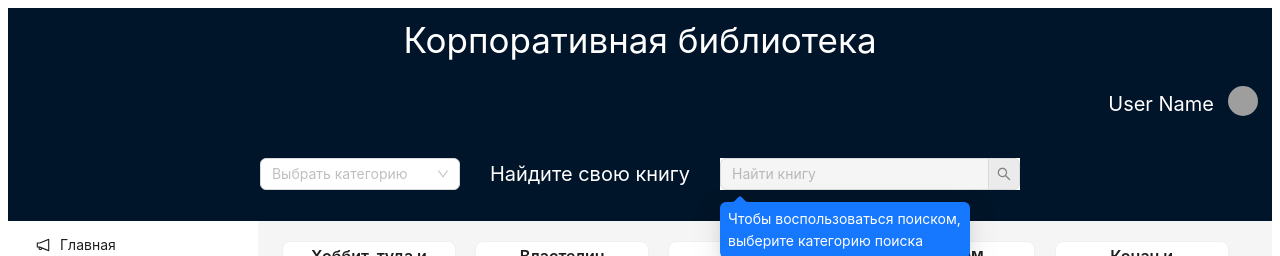
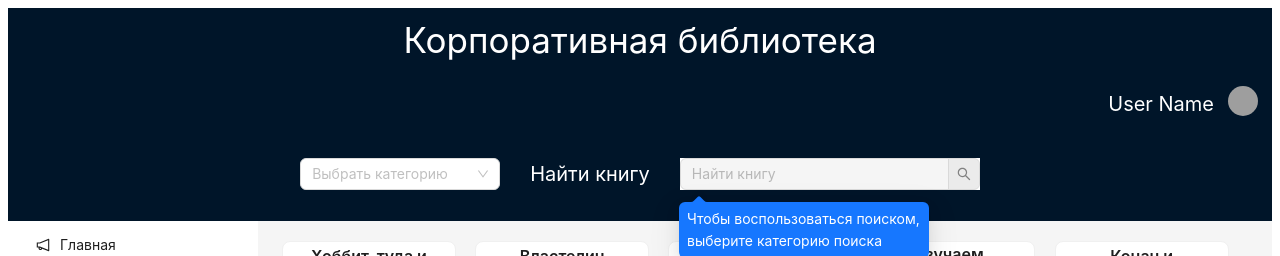
Before and after one commit to YuriAntishev/biocad-app, a React (Create React App) app: page / in a window 1280 px wide. Shown: the top 256 px of the page. Built offline with nearby package versions, Linux system fonts and the light colour scheme; grey boxes are pictures that could not be loaded.

Commit message:
Change text of find a book

```diff
--- a/src/App.tsx
+++ b/src/App.tsx
@@ -121,8 +121,7 @@ const App: React.FC = () => {
                   },
                 ]}
               />
-              <div>Найдите свою книгу</div>
-
+              <div>Найти книгу</div>
               <Tooltip
                 open={searchType === "" ? true : false}
                 color="blue"
```
